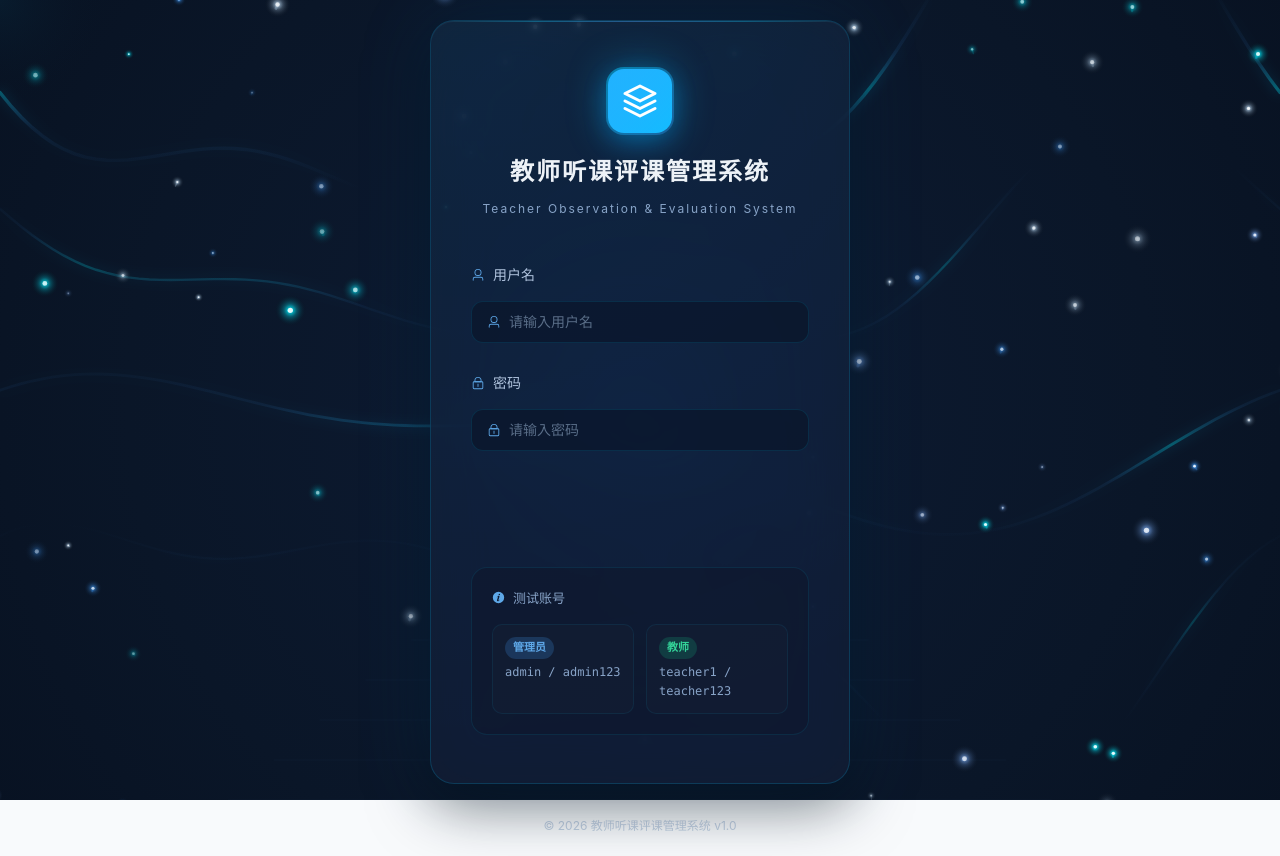
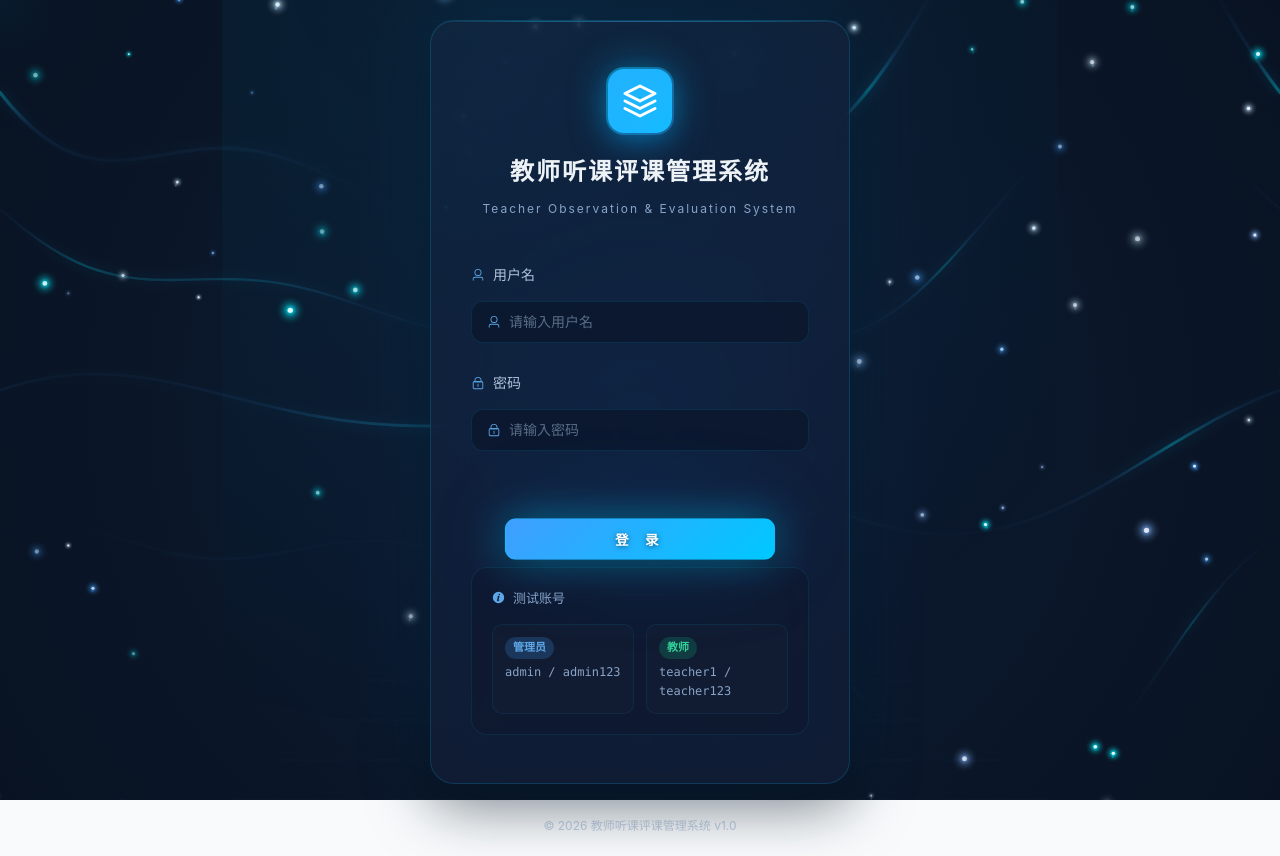
Before and after one commit to namezhemequ/teacher-evaluation-system, a Vue app in the folder frontend/: page /login in a window 1280 px wide. Built offline with nearby package versions, Linux system fonts and the light colour scheme; no server answers.

Commit message:
fix: rewrite login button as native <button> - remove el-button type conflicts and overflow:hidden clipping

```diff
--- a/frontend/src/views/Login.vue
+++ b/frontend/src/views/Login.vue
@@ -32,12 +32,18 @@
             <label class="form-label"><el-icon><Lock /></el-icon><span>密码</span></label>
             <el-input v-model="form.password" type="password" placeholder="请输入密码" size="large" show-password :prefix-icon="Lock" @keyup.enter="handleLogin" @focus="onInputFocus" @blur="onInputBlur" />
           </el-form-item>
-          <el-form-item class="form-item">
-            <el-button type="primary" size="large" :loading="loading" class="login-btn" ref="btnRef" @click="handleLogin" style="color:#FFFFFF!important">
-              <span v-if="!loading" style="color:#FFFFFF!important;font-weight:700">登 录</span>
-              <span v-else style="color:#FFFFFF!important;font-weight:700">登录中...</span>
-            </el-button>
-          </el-form-item>
+          <!-- 登录按钮 - 完全脱离 el-form-item 限制 + 纯自控样式 -->
+          <button
+            ref="btnRef"
+            class="login-btn"
+            :disabled="loading"
+            @click.prevent="handleLogin"
+          >
+            <span v-if="!loading">登 录</span>
+            <span v-else class="loading-text">
+              <span class="dot-pulse"></span> 登录中...
+            </span>
+          </button>
         </el-form>
 
         <div class="login-tips" ref="tipsRef">
@@ -388,7 +394,7 @@ const animateEntrance = () => {
     tl.from(subtitleRef.value, { y: 10, opacity: 0, duration: 0.4 }, '-=0.2');
     const inputs = document.querySelectorAll('.login-form .form-item');
     tl.from(inputs, { y: 40, opacity: 0, duration: 0.5, stagger: 0.1 }, '-=0.1');
-    tl.from(btnRef.value?.$el || btnRef.value, { y: 30, opacity: 0, scale: 0.8, duration: 0.5, ease: 'back.out(1.7)' }, '-=0.15');
+    tl.from(btnRef.value, { y: 30, opacity: 0, scale: 0.8, duration: 0.5, ease: 'back.out(1.7)' }, '-=0.15');
     tl.from(tipsRef.value, { y: 20, opacity: 0, duration: 0.4 }, '-=0.1');
   });
 };
@@ -459,7 +465,7 @@ onUnmounted(() => {
 .login-card { background: rgba(20,30,52,0.78); backdrop-filter: blur(28px) saturate(200%); -webkit-backdrop-filter: blur(28px) saturate(200%);
   border: 1px solid rgba(0,200,255,0.18); border-radius: 24px; padding: 48px 40px;
   box-shadow: 0 0 80px rgba(0,150,255,0.12), 0 20px 60px rgba(0,0,0,0.5), inset 0 1px 0 rgba(255,255,255,0.04);
-  position: relative; overflow: hidden; transform-style: preserve-3d; }
+  position: relative; transform-style: preserve-3d; }
 .login-card::before { content: ''; position: absolute; top: -50%; left: -50%; width: 200%; height: 200%;
   background: radial-gradient(circle at 30% 20%, rgba(0,200,255,0.06) 0%, transparent 60%); pointer-events: none; }
 .login-card::after { content: ''; position: absolute; top: 0; left: 0; right: 0; height: 1px;
@@ -480,17 +486,27 @@ onUnmounted(() => {
 .form-item:last-child { margin-bottom: 0; margin-top: 32px; }
 .form-label { display: flex; align-items: center; gap: 8px; margin-bottom: 10px; font-size: 14px; font-weight: 500; color: #B0C4DE; }
 .form-label .el-icon { color: #5EA8E8; }
-.login-btn { width: 100% !important; height: 52px !important; font-size: 17px !important; font-weight: 700 !important;
-  border-radius: 14px !important;
-  background: linear-gradient(135deg, #409EFF 0%, #00C8FF 100%) !important; border: none !important;
-  box-shadow: 0 0 40px rgba(0,200,255,0.5), 0 4px 20px rgba(0,100,200,0.35) !important; letter-spacing: 6px;
-  position: relative; z-index: 5;
-  color: #FFFFFF !important;
-  --el-button-text-color: #FFFFFF;
-  --el-button-hover-text-color: #FFFFFF;
-  --el-button-active-text-color: #FFFFFF; }
-.login-btn :deep(*) { color: #FFFFFF !important; }
-.login-btn :deep(.el-button__text) { color: #FFFFFF !important; font-weight: 700 !important; }
+/* ── 登录按钮 —— 纯原生 <button>，不依赖 Element Plus ── */
+.login-btn { display: block; width: 100%; height: 52px; margin-top: 32px; padding: 0;
+  font-size: 17px; font-weight: 700; letter-spacing: 8px;
+  color: #FFFFFF;
+  background: linear-gradient(135deg, #409EFF 0%, #00C8FF 100%);
+  border: 1px solid rgba(0,200,255,0.35);
+  border-radius: 14px;
+  box-shadow: 0 0 50px rgba(0,200,255,0.45), 0 0 120px rgba(0,150,255,0.15), 0 4px 24px rgba(0,0,0,0.4);
+  cursor: pointer;
+  outline: none;
+  transition: transform 0.25s ease, box-shadow 0.25s ease;
+  position: relative; z-index: 10; }
+.login-btn:not(:disabled):hover { transform: translateY(-2px) scale(1.02);
+  box-shadow: 0 0 70px rgba(0,200,255,0.65), 0 0 160px rgba(0,150,255,0.25), 0 8px 32px rgba(0,0,0,0.5); }
+.login-btn:not(:disabled):active { transform: translateY(1px) scale(0.98); }
+.login-btn:disabled { opacity: 0.7; cursor: wait; }
+.login-btn span { color: #FFFFFF !important; font-weight: 700; text-shadow: 0 1px 6px rgba(0,0,0,0.5); }
+.loading-text { display: inline-flex; align-items: center; gap: 8px; }
+.dot-pulse { width: 8px; height: 8px; border-radius: 50%; background: #FFFFFF;
+  animation: dotPulse 0.8s ease-in-out infinite alternate; }
+@keyframes dotPulse { from { opacity: 0.3; transform: scale(0.7); } to { opacity: 1; transform: scale(1.1); } }
 .login-tips { background: rgba(15,23,42,0.5); border-radius: 16px; padding: 20px; border: 1px solid rgba(0,200,255,0.1); }
 .tips-header { display: flex; align-items: center; gap: 8px; font-size: 13px; font-weight: 500; color: #88A4C8; margin-bottom: 16px; }
 .tips-header .el-icon { color: #5EA8E8; }
```
